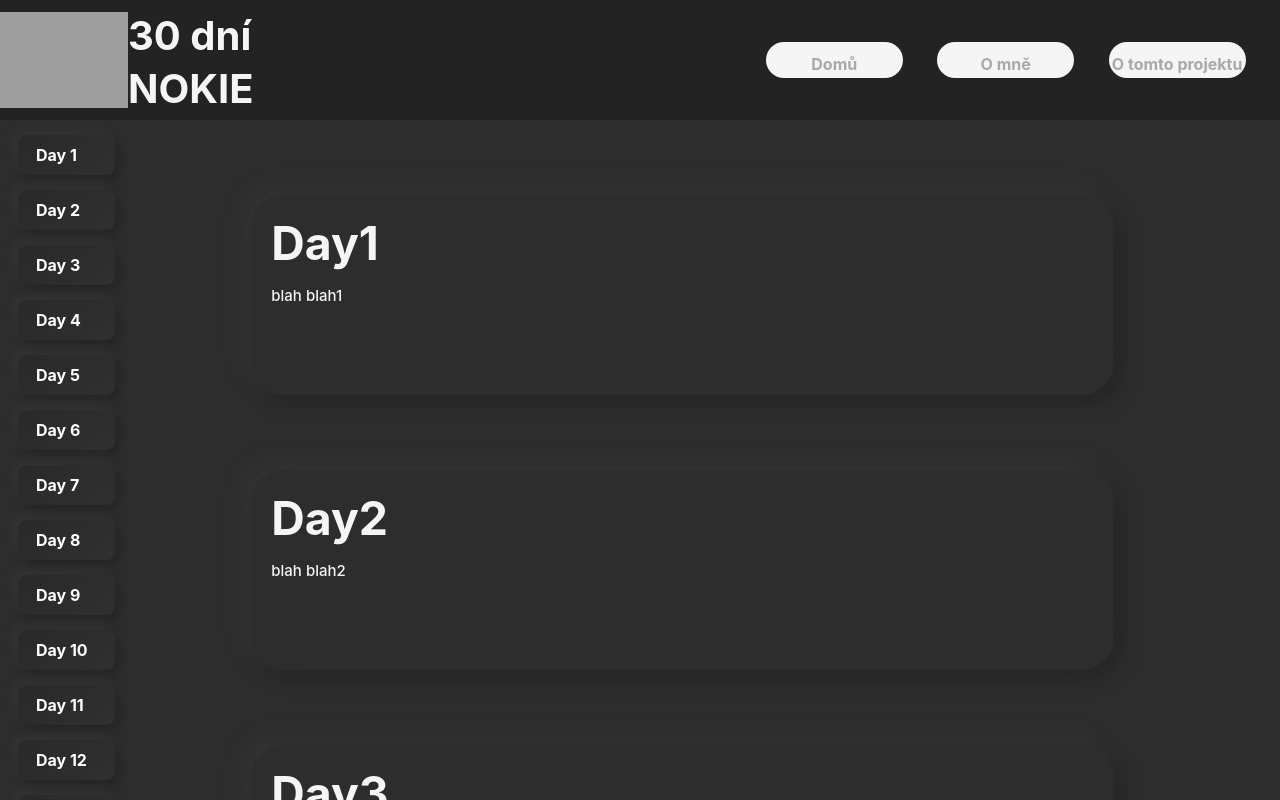
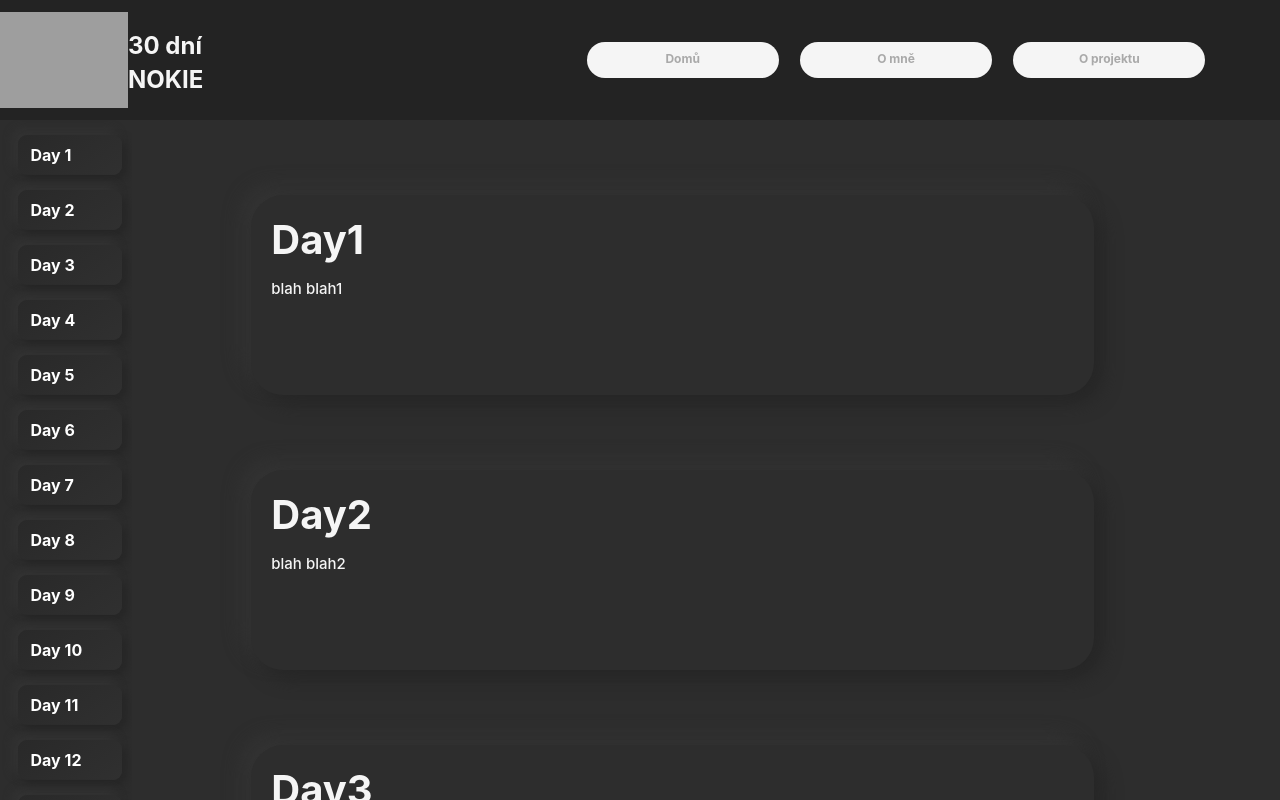
Before and after one commit to b0tFilip/brigada, a React (Create React App) app in the folder opraseni-reactu/: page / in a window 1280 px wide. Built offline with nearby package versions, Linux system fonts and the light colour scheme; grey boxes are pictures that could not be loaded.

Commit message:
Fixed most of scalling

```diff
--- a/opraseni-reactu/src/components/dayList.css
+++ b/opraseni-reactu/src/components/dayList.css
@@ -42,7 +42,7 @@ ul {
 
 .dayListing {
     display: flex;
-    width: 69%;
+    min-width: 69%;
     height: 5vh;
     border-radius: 9px;
     background: linear-gradient(145deg, #292929, #303030);
@@ -51,7 +51,8 @@ ul {
         -5px -5px 10px #343434;
 
     margin-top: 15px;
-    padding-left: 16%;
+    padding-left: 1vw;
+    padding-right: 1vw;
     vertical-align: middle;
     line-height: 5vh;
     color: white;
--- a/opraseni-reactu/src/components/header.css
+++ b/opraseni-reactu/src/components/header.css
@@ -15,7 +15,7 @@
     margin: 0;
     color: whitesmoke;
 
-    font-size: calc(250%);
+    font-size: calc(3vh);
     font-weight: bold;
     margin-top: 2%;
 }
@@ -38,20 +38,20 @@
     transform: translateX(calc(- 100px + 10%));
 }
 
-.linContainer {
+.linkContainer {
     display: flex;
     width: 50%;
     height: 100%;
-    margin-left: 30%;
-    justify-content: space-evenly;
+    margin-left: 15vw;
+    justify-content: space-around;
     align-items: center;
 }
 
 .headerLink {
     height: 30%;
-    width: 25%;
+    width: 15vw;
     color: darkgray;
-    font-size: calc(100%);
+    font-size: calc(1.5vh);
     font-weight: bold;
     text-decoration: none;
     background: whitesmoke;
--- a/opraseni-reactu/src/components/header.tsx
+++ b/opraseni-reactu/src/components/header.tsx
@@ -13,7 +13,7 @@ function Header() {
                 <p className="pageName"> 30 dní </p>
                 <p className="pageName"> NOKIE </p>
             </div>
-            <div className="linContainer">
+            <div className="linkContainer">
                 <a href="/" className="headerLink">
                     Domů
                 </a>
@@ -22,7 +22,7 @@ function Header() {
                 </a>
                 <a href="/AboutProject" className="headerLink">
                     {" "}
-                    O tomto projektu
+                    O projektu
                 </a>
             </div>
         </div>
--- a/opraseni-reactu/src/components/mainTextBody.css
+++ b/opraseni-reactu/src/components/mainTextBody.css
@@ -15,7 +15,8 @@
 
 /*SCROLL BAR */
 .mainBodyContainer::-webkit-scrollbar {
-    width: 20px;
+    max-width: 20px;
+    width: 3vw;
     /* width of the entire scrollbar */
 }
 
@@ -39,7 +40,7 @@
     min-height: 20vh;
     margin-top: 75px;
     padding: 20px;
-
+    padding-right: 0;
     border-radius: 32px;
     background: #2d2d2d;
     box-shadow:
@@ -48,7 +49,7 @@
 }
 
 h1 {
-    font-size: 30px;
+    font-size: calc(5vh) !important;
     color: whitesmoke;
     font-weight: bold;
 
```
